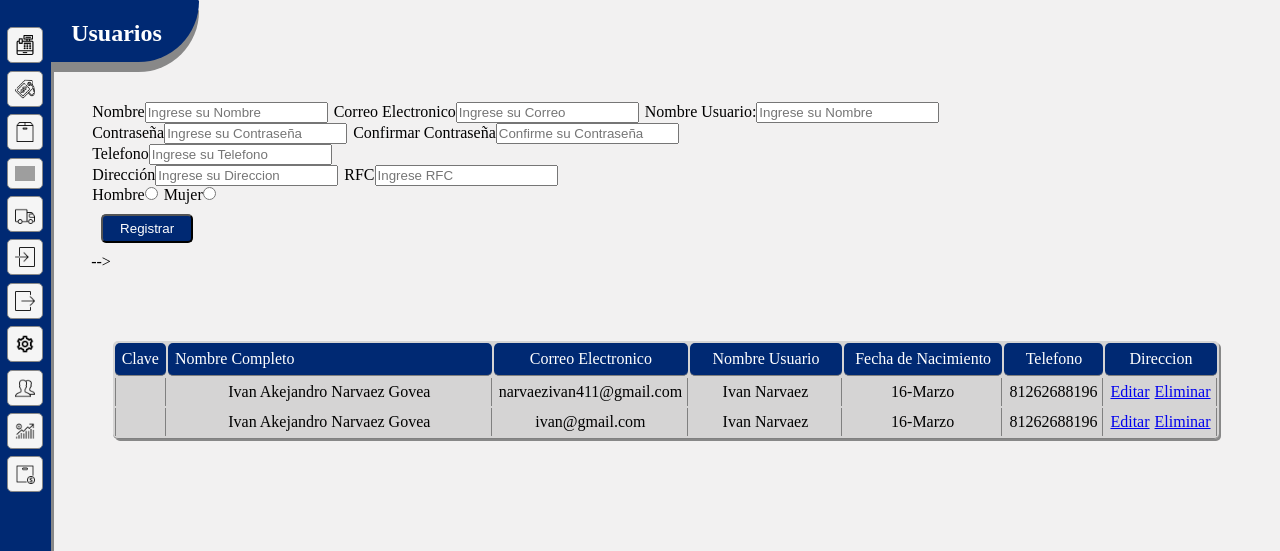
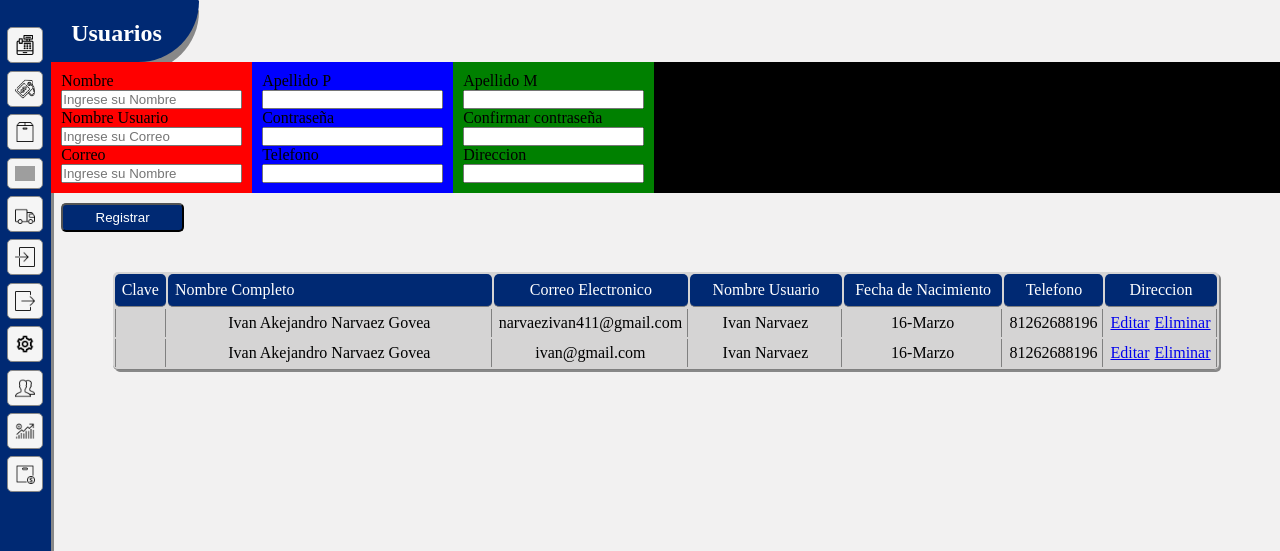
Before and after one commit to RodrigoTrevinoLuna/Tienda-Proyecto, a PHP site: page /usuarios.html in a window 1280 px wide. Shown: the top 551 px of the page. Run offline with PHP 8.4, Linux system fonts and the light colour scheme; grey boxes are pictures that could not be loaded.

Commit message:
registro

```diff
--- a/css/Usuarios.css
+++ b/css/Usuarios.css
@@ -6,9 +6,7 @@
     width: 100%;
 
 }
-form{
-    width: 80%;
-}
+
 /*Tabla Usuarios*/
 .datos{
     display: flex;
@@ -79,19 +77,19 @@ button{
 button:hover{
     cursor: pointer;
 }
-.form-registro{
+.form{
     display: flex;
-    Padding: 40px;
-    flex-direction: column;
+    background: black;
 }
 .seccion1{
-    display: flex;
-    flex-direction: column;
+    padding: 10px;
+    width: min-content;
 }
 .seccion2{
-    display: flex;
-    flex-direction: column;
+    padding: 10px;
+    width: min-content;
 }
-label{
-    padding: 1px;
+.seccion3{
+    padding: 10px;
+    width: min-content;
 }
--- a/usuarios.html
+++ b/usuarios.html
@@ -54,40 +54,31 @@
                         <div class="div-titulo">
                             <h2 class="titulo"> Usuarios</h2>
                         </div>
-                        <div class="form-registro">
+
                             <form>
-                                <div class="seccion1">
-                                    <section >
-                                        <label>Nombre<input class="textbox" type="text" placeholder="Ingrese su Nombre"></label>
-                                        <label>Correo Electronico<input class="textbox" type="email" placeholder="Ingrese su Correo"></label>
-                                        <label>Nombre Usuario:<input class="textbox" type="text" placeholder="Ingrese su Nombre"></label>
-                                    </section>
+                                <div class="form">
+                                        <div class="seccion1" style="background: red;">
 
-                                    <section>
-                                       <label>Contraseña<input class="textbox" type="password" placeholder="Ingrese su Contraseña"></label>
-                                       <label>Confirmar Contraseña<input class="textbox" type="password" placeholder="Confirme su Contraseña"></label>
-                                    </section>
-                                </div>
+                                            <div><label>Nombre<input  type="text" placeholder="Ingrese su Nombre"></label></div>
+                                            <div><label>Nombre Usuario<input  type="email" placeholder="Ingrese su Correo"></label></div>
+                                                <div><label>Correo<input  type="text" placeholder="Ingrese su Nombre"></label></div>
+                                        </div>
+                                        <div class="seccion2" style="background: blue;">
 
-                               <div class="seccion2">
-                                    <section>
-                                        <label>Telefono<input class="textbox" type="tel" placeholder="Ingrese su Telefono"></label>
-                                    </section>
+                                            <div><label>Apellido P<input type="text"></label></div>
+                                            <div><label>Contraseña<input type="text"></label></div>
+                                                <div><label>Telefono<input type="text"></label></div>
 
-                                    <section>
-                                        <label>Dirección<input class="textbox" type="text" placeholder="Ingrese su Direccion"></label>
-                                        <label>RFC<input class="textbox" type="text" placeholder="Ingrese RFC"></label>
-                                    </section>
+                                        </div>
+                                        <div class="seccion3" style="background: green;">
+                                            <label>Apellido M<input type="text"></label>
+                                            <label>Confirmar contraseña<input type="text"></label>
+                                            <label>Direccion<input type="text"></label>
+                                        </div>
+                            </div>
+                                <button type="submit">Registrar</button>
+                            </form>
 
-                                    <section class="sex">
-                                        <label>Hombre<input class="rad" type="radio" name="sex"></label>
-                                        <label>Mujer<input class="rad" type="radio" name="sex"></label>
-                                    </section>
-
-                                <button type="submit">Registrar</button>
-                                </div>-->
-                            </form>
-                        </div>
 
                         <div class="datos">
                             <!--Apartir de aqui abajo ya puedes escribir codigo -->
@@ -131,9 +122,7 @@
                         </div><!--Cierre de div datos-->
                     </div>
 
-                    <div class="columna-2">
 
-                    </div>
 
                     <!--Aqui agregar si queires mas columnaas-->
                 </div>
```
